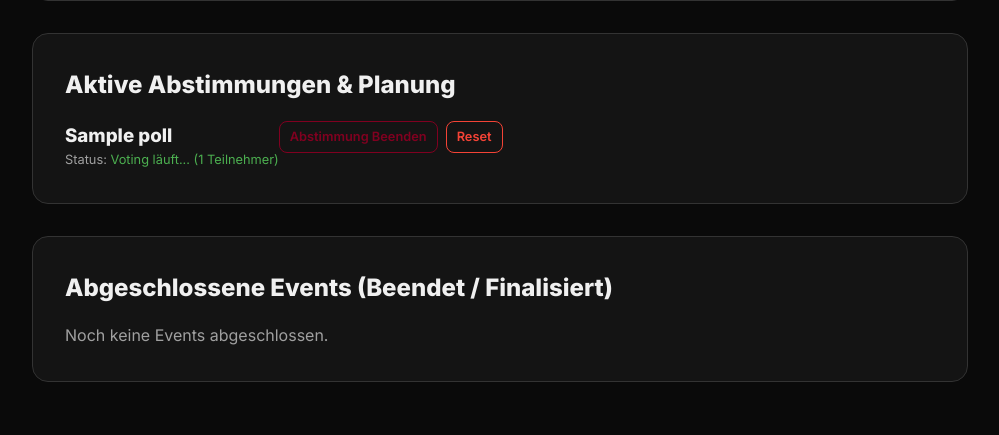
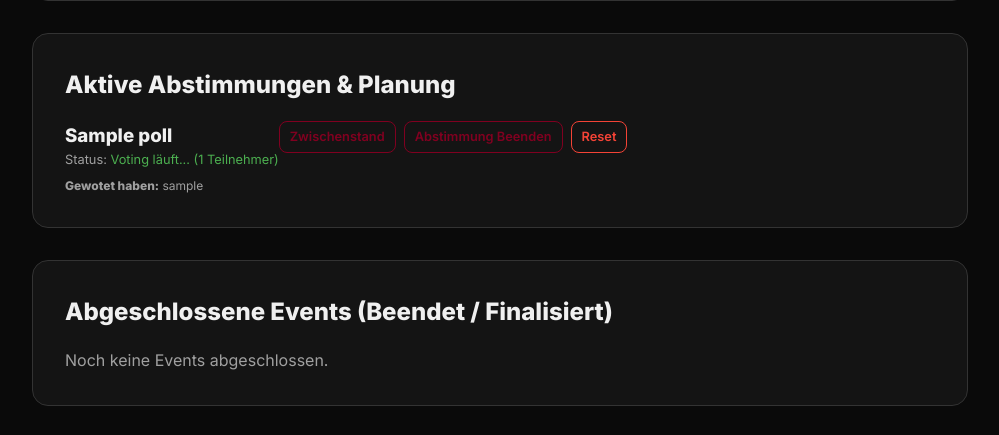
Before and after one commit to kruemmel2704/TerminPlanungDS, a Flask app: page /admin in a window 1280 px wide. Shown: the part 869-1304 px from the top of the page, without its empty margins (140-1139 px from the left). Before the commit the page ends 1251 px from the top, so only its background shows below. Run offline with Flask 3, Linux system fonts and the light colour scheme; a user stored in the database is signed in; tables that the repository leaves empty hold one stand-in row (values such as "Sample post").

Commit message:
feat: add unique voter names list to poll model and display on admin dashboard

```diff
--- a/website/models.py
+++ b/website/models.py
@@ -32,6 +32,11 @@ class Poll(db.Model):
     def unique_voter_count(self):
         return len(set(vote.user_id for option in self.options for vote in option.votes))
 
+    @property
+    def unique_voter_names(self):
+        voters = {vote.user_name for option in self.options for vote in option.votes}
+        return sorted(list(voters))
+
 class Option(db.Model):
     id = db.Column(db.Integer, primary_key=True)
     poll_id = db.Column(db.Integer, db.ForeignKey('poll.id'), nullable=False)
--- a/website/templates/admin.html
+++ b/website/templates/admin.html
@@ -59,11 +59,17 @@
                     <div style="display: flex; justify-content: space-between; align-items: flex-start;">
                         <div>
                             <h3>{{ poll.title }}</h3>
-                            <p style="font-size: 0.8rem; color: var(--text-muted);">
+                            <p style="font-size: 0.8rem; color: var(--text-muted); margin-bottom: 5px;">
                                 Status: <span style="color: #4caf50;">Voting läuft... ({{ poll.unique_voter_count }} Teilnehmer)</span>
                             </p>
+                            {% if poll.unique_voter_names %}
+                            <p style="font-size: 0.75rem; color: var(--text-muted);">
+                                <strong>Gewotet haben:</strong> {{ poll.unique_voter_names | join(', ') }}
+                            </p>
+                            {% endif %}
                         </div>
-                        <div class="actions" style="display: flex; gap: 0.5rem;">
+                        <div class="actions" style="display: flex; gap: 0.5rem; flex-wrap: wrap;">
+                            <a href="/results/{{ poll.id }}" class="btn btn-outline" style="padding: 5px 10px; font-size: 0.8rem;">Zwischenstand</a>
                             <a href="/admin/finalize/{{ poll.id }}" class="btn btn-outline" style="padding: 5px 10px; font-size: 0.8rem; background: var(--primary);">Abstimmung Beenden</a>
                             <a href="/admin/reset/{{ poll.id }}" class="btn btn-outline" style="padding: 5px 10px; font-size: 0.8rem; color: #f44336; border-color: #f44336;">Reset</a>
                         </div>
```
